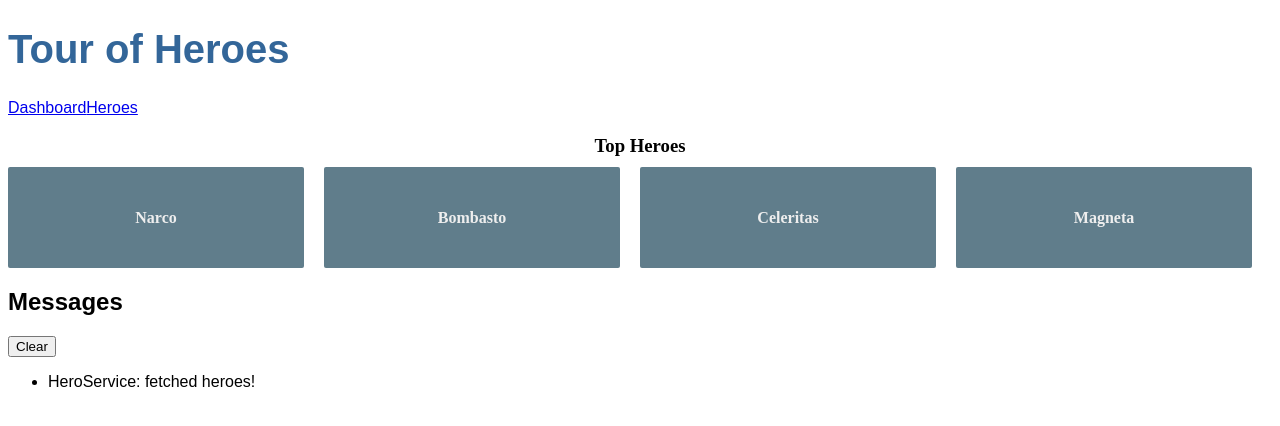
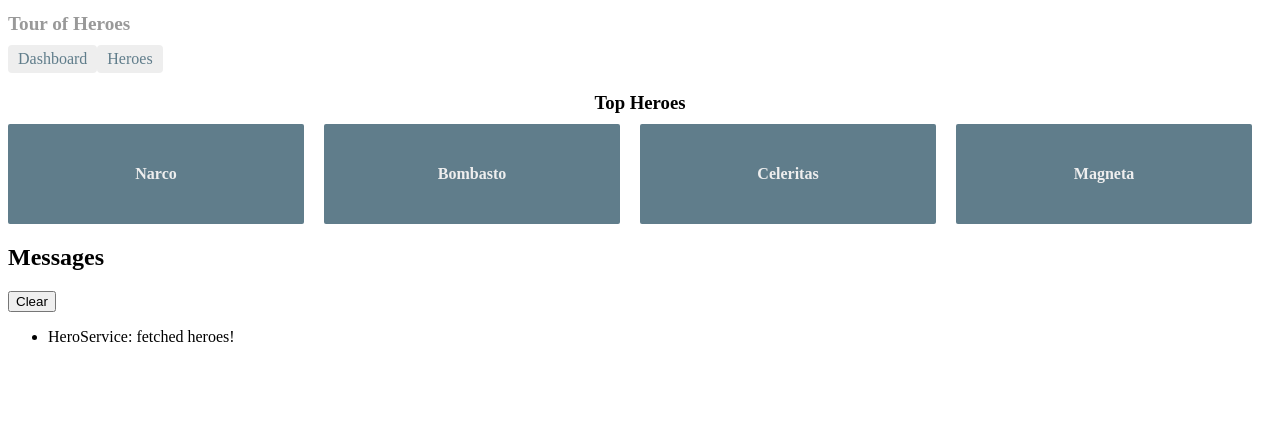
Before and after one commit to Soheila-Git/angular-tour-of-heroes, an Angular app: page /dashboard in a window 1280 px wide. Shown: the top 426 px of the page. Built offline with nearby package versions, Linux system fonts and the light colour scheme.

Commit message:
modified application's style sheet

```diff
--- a/src/app/app.component.css
+++ b/src/app/app.component.css
@@ -1,22 +1,29 @@
-/* Application-wide Styles */
+/* AppComponent's private CSS styles */
 h1 {
-  color: #369;
-  font-family: Arial, Helvetica, sans-serif;
-  font-size: 250%;
+  font-size: 1.2em;
+  color: #999;
+  margin-bottom: 0;
 }
-h2, h3 {
-  color: #444;
-  font-family: Arial, Helvetica, sans-serif;
-  font-weight: lighter;
+h2 {
+  font-size: 2em;
+  margin-top: 0;
+  padding-top: 0;
 }
-body {
-  margin: 2em;
+nav a {
+  padding: 5px 10px;
+  text-decoration: none;
+  margin-top: 10px;
+  display: inline-block;
+  background-color: #eee;
+  border-radius: 4px;
 }
-body, input[text], button {
-  color: #888;
-  font-family: Cambria, Georgia;
+nav a:visited, a:link {
+  color: #607D8B;
 }
-/* everywhere else */
-* {
-  font-family: Arial, Helvetica, sans-serif;
+nav a:hover {
+  color: #039be5;
+  background-color: #CFD8DC;
 }
+nav a.active {
+  color: #039be5;
+}
```
